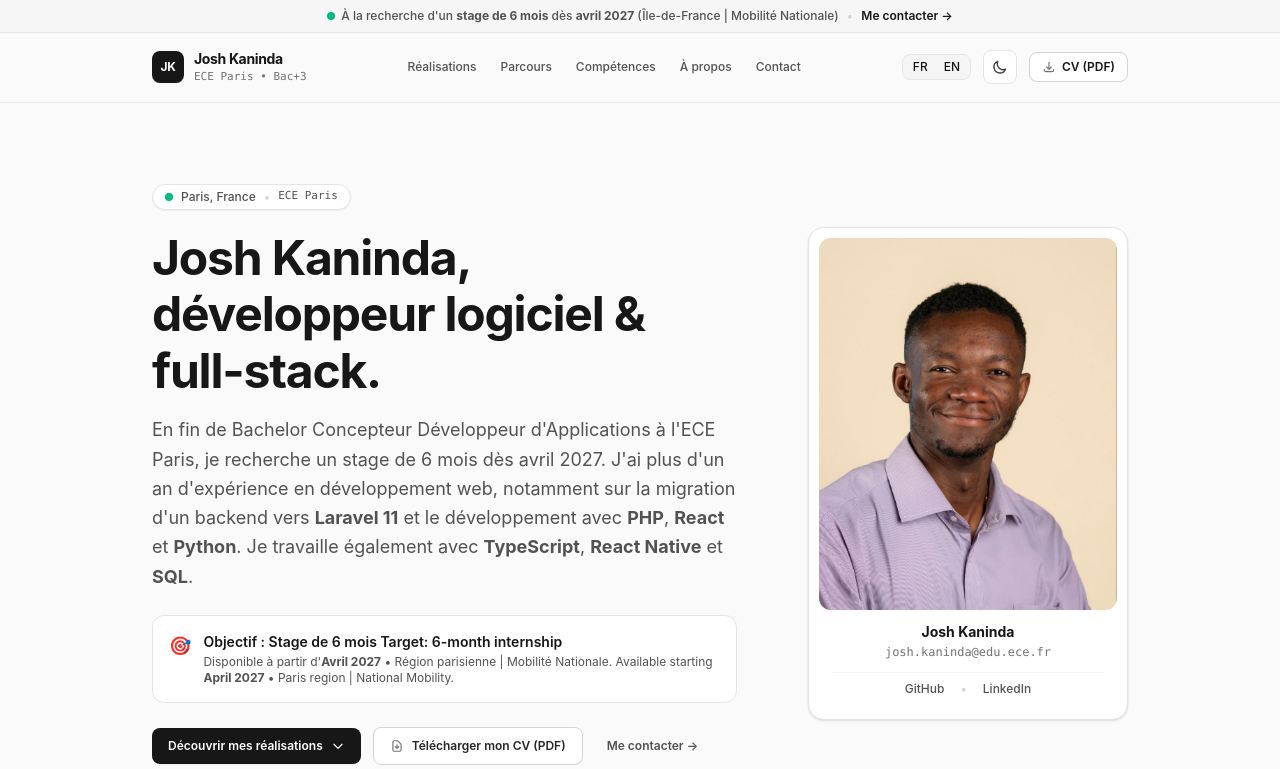
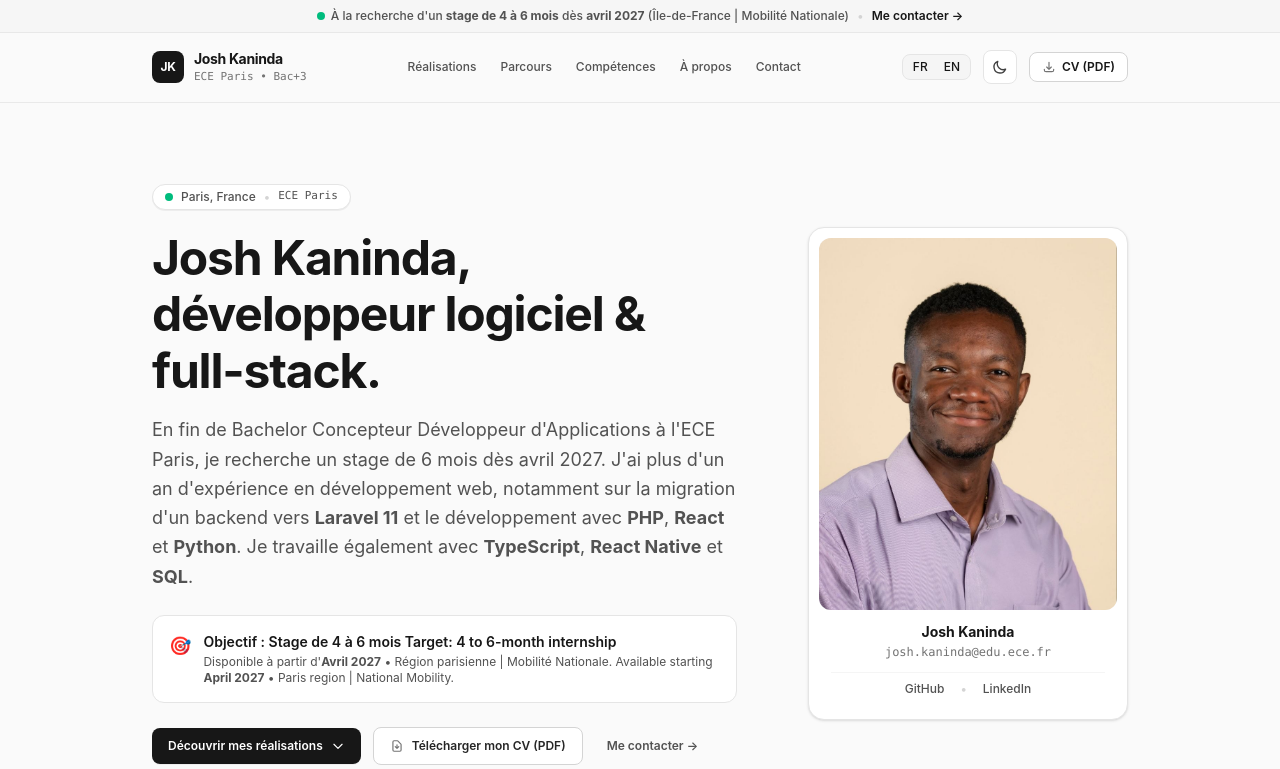
Before and after one commit to Jmukandila/Portofolio, a Laravel app: page / in a window 1280 px wide. Shown: the top 769 px of the page. Run offline with Laravel 12, Linux system fonts and the light colour scheme; style sheets or scripts are compiled from the project's sources.

Commit message:
update date intern

```diff
--- a/resources/views/welcome.blade.php
+++ b/resources/views/welcome.blade.php
@@ -65,8 +65,8 @@
             <div class="mx-auto max-w-5xl flex items-center justify-center gap-2 flex-wrap">
                 <span class="inline-flex items-center gap-1.5 font-medium">
                     <span class="w-2 h-2 rounded-full bg-emerald-500"></span>
-                    <span data-lang="fr">À la recherche d'un <strong>stage de 6 mois</strong> dès <strong>avril 2027</strong> (Île-de-France | Mobilité Nationale)</span>
-                    <span data-lang="en" class="hidden">Actively seeking a <strong>6-month internship</strong> starting <strong>April 2027</strong> (Paris region | National Mobility)</span>
+                    <span data-lang="fr">À la recherche d'un <strong>stage de 4 à 6 mois</strong> dès <strong>avril 2027</strong> (Île-de-France | Mobilité Nationale)</span>
+                    <span data-lang="en" class="hidden">Actively seeking a <strong>4 to 6-month internship</strong> starting <strong>April 2027</strong> (Paris region | National Mobility)</span>
                 </span>
                 <span class="text-neutral-300 dark:text-neutral-700 hidden sm:inline">•</span>
                 <a href="#contact" class="font-semibold text-neutral-900 dark:text-white hover:underline">
@@ -87,8 +87,8 @@
                 <span data-lang="en" class="hidden">Have an internship opportunity?</span>
             </p>
             <p class="mt-1 text-xs leading-relaxed text-neutral-600 dark:text-neutral-400">
-                <span data-lang="fr">Je recherche un stage de 6 mois dès avril 2027 (Île-de-France | Mobilité Nationale).</span>
-                <span data-lang="en" class="hidden">I'm looking for a 6-month internship starting April 2027 (Paris region | National Mobility).</span>
+                <span data-lang="fr">Je recherche un stage de 4 à 6 mois dès avril 2027 (Île-de-France | Mobilité Nationale).</span>
+                <span data-lang="en" class="hidden">I'm looking for a 4 to 6-month internship starting April 2027 (Paris region | National Mobility).</span>
             </p>
             <a id="internship-popup-contact" href="#contact" class="mt-4 inline-flex items-center rounded-lg bg-neutral-900 px-3 py-2 text-xs font-semibold text-white transition-colors hover:bg-neutral-700 dark:bg-white dark:text-neutral-950 dark:hover:bg-neutral-200">
                 <span data-lang="fr">Me contacter →</span>
@@ -253,8 +253,8 @@
                                 <span class="text-lg">🎯</span>
                                 <div>
                                     <div class="font-semibold text-neutral-900 dark:text-white">
-                                        <span data-lang="fr">Objectif : Stage de  6 mois</span>
-                                        <span data-lang="en">Target: 6-month internship</span>
+                                        <span data-lang="fr">Objectif : Stage de  4 à 6 mois</span>
+                                        <span data-lang="en">Target: 4 to 6-month internship</span>
                                     </div>
                                     <div class="text-xs text-neutral-600 dark:text-neutral-400 mt-0.5">
                                         <span data-lang="fr">Disponible à partir d'<strong>Avril 2027</strong> • Région parisienne | Mobilité Nationale.</span>
@@ -846,10 +846,10 @@
                         </p>
                         <p>
                             <span data-lang="fr">
-                                Je m'intéresse particulièrement à la <strong>Data et à l'intelligence artificielle</strong> et souhaite poursuivre mes études par un Master dans ce domaine. Je continue d'apprendre et de m'améliorer chaque jour, et je suis à la recherche d'un <strong>stage de 6 mois dès avril 2027</strong>.
+                                Je m'intéresse particulièrement à la <strong>Data et à l'intelligence artificielle</strong> et souhaite poursuivre mes études par un Master dans ce domaine. Je continue d'apprendre et de m'améliorer chaque jour, et je suis à la recherche d'un <strong>stage de 4 à 6 mois dès avril 2027</strong>.
                             </span>
                             <span data-lang="en" class="hidden">
-                                I am particularly interested in <strong>Data and Artificial Intelligence</strong> and plan to pursue a Master's degree in this field. I keep learning and improving every day, and I am currently looking for a <strong>6-month internship starting in April 2027</strong>.
+                                I am particularly interested in <strong>Data and Artificial Intelligence</strong> and plan to pursue a Master's degree in this field. I keep learning and improving every day, and I am currently looking for a <strong>4 to 6-month internship starting in April 2027</strong>.
                             </span>
                         </p>
                         <div class="pt-2 flex flex-wrap gap-4 text-xs font-medium text-neutral-600 dark:text-neutral-400">
@@ -876,10 +876,10 @@
                             </h2>
                             <p class="mt-3 text-sm text-neutral-600 dark:text-neutral-300 leading-relaxed">
                                 <span data-lang="fr">
-                                    Je suis à votre disposition pour échanger au sujet d'un stage de fin d'études de 6 mois dès Avril 2027 ou d'un projet technique.
+                                    Je suis à votre disposition pour échanger au sujet d'un stage de fin d'études de 4 à 6 mois dès Avril 2027 ou d'un projet technique.
                                 </span>
                                 <span data-lang="en" class="hidden">
-                                    Feel free to reach out to discuss a 6-month final internship starting April 2027 or an engineering collaboration.
+                                    Feel free to reach out to discuss a 4 to 6-month final internship starting April 2027 or an engineering collaboration.
                                 </span>
                             </p>
 
```
